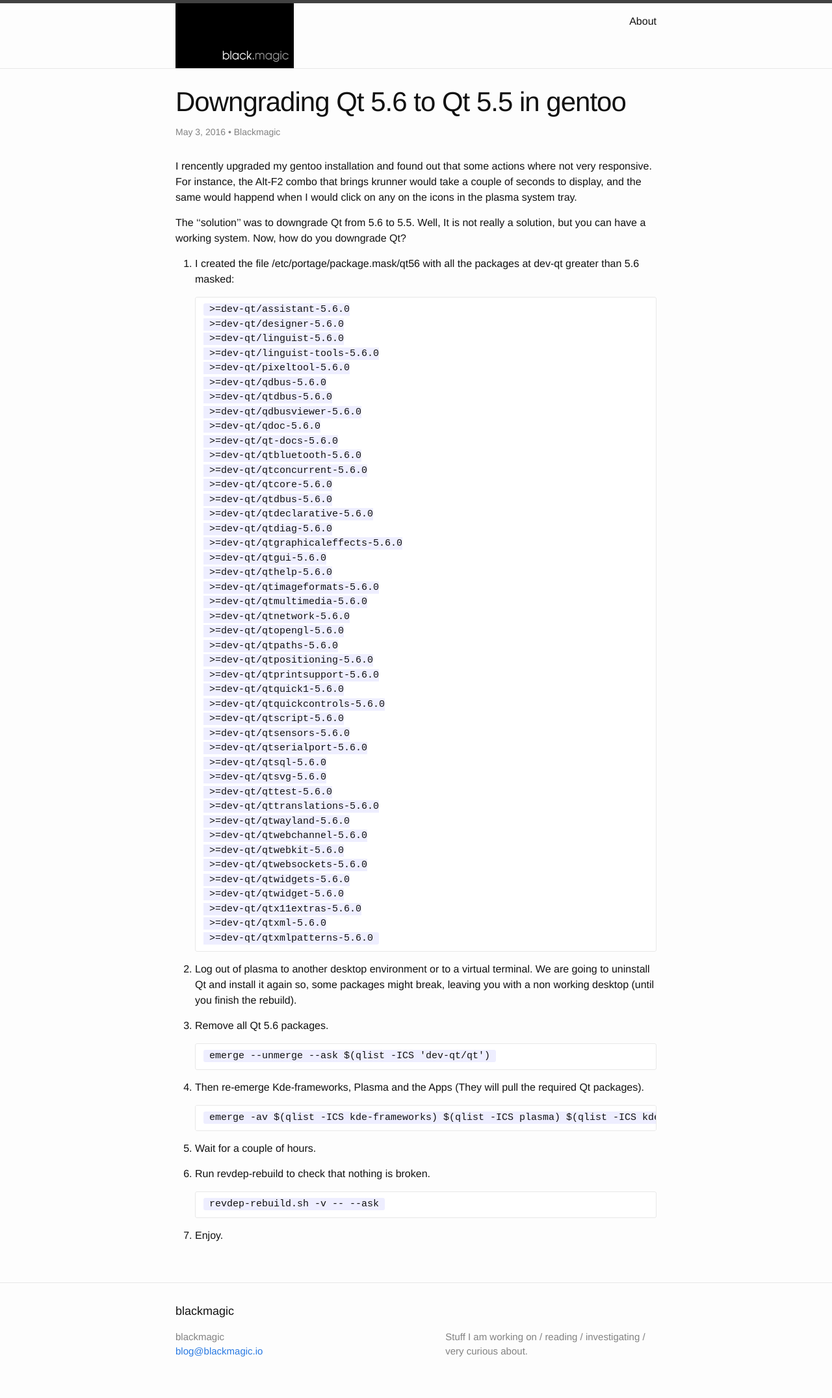
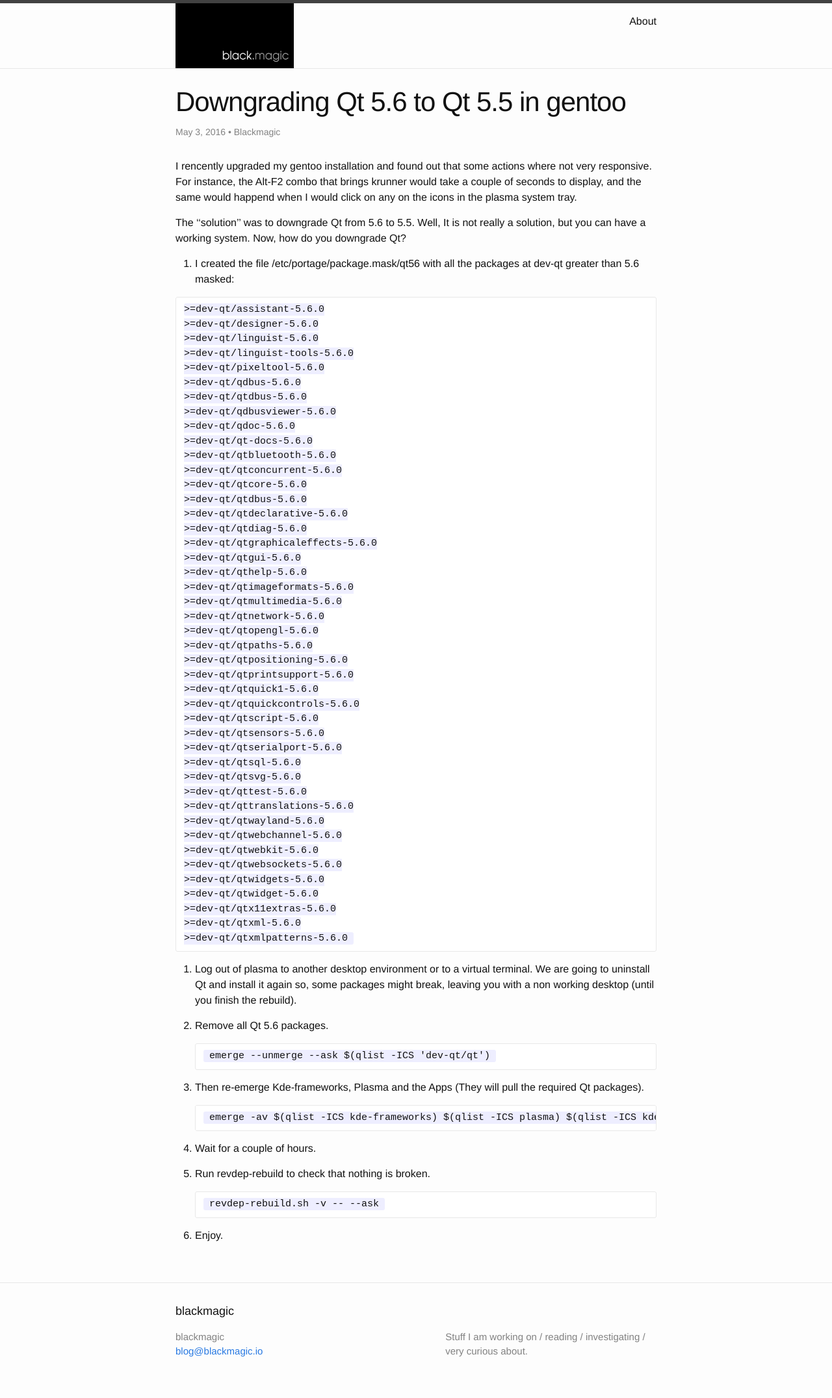
Before and after one commit to jfernandezalcon/jfernandezalcon.github.io, a Jekyll site: the page built from _posts/2016-05-03-downgrade-qt-56-to-55.md, in a window 1280 px wide. Shown: the whole page at 65% size. Built offline with Jekyll 4.4.1, drawn with Linux system fonts in a browser that asks for light colours; Markdown is read by kramdown in place of the engine named in the settings.

````diff
--- a/_config.yml
+++ b/_config.yml
@@ -9,7 +9,7 @@ url: "http://blog.blackmagic.io" # the base hostname & protocol for your site
 
 # Build settings
 #markdown: kramdown
-markdown: redcarpet
+markdown: kramdown
 
 defaults:
   values:
--- a/_posts/2016-05-03-downgrade-qt-56-to-55.md
+++ b/_posts/2016-05-03-downgrade-qt-56-to-55.md
@@ -12,52 +12,52 @@ The ''solution'' was to downgrade Qt from 5.6 to 5.5. Well, It is not really a s
 
 1. I created the file /etc/portage/package.mask/qt56 with all the packages at dev-qt greater than 5.6 masked:
 
-	```
-	>=dev-qt/assistant-5.6.0
-	>=dev-qt/designer-5.6.0
-	>=dev-qt/linguist-5.6.0
-	>=dev-qt/linguist-tools-5.6.0
-	>=dev-qt/pixeltool-5.6.0
-	>=dev-qt/qdbus-5.6.0
-	>=dev-qt/qtdbus-5.6.0
-	>=dev-qt/qdbusviewer-5.6.0
-	>=dev-qt/qdoc-5.6.0
-	>=dev-qt/qt-docs-5.6.0
-	>=dev-qt/qtbluetooth-5.6.0
-	>=dev-qt/qtconcurrent-5.6.0
-	>=dev-qt/qtcore-5.6.0
-	>=dev-qt/qtdbus-5.6.0
-	>=dev-qt/qtdeclarative-5.6.0
-	>=dev-qt/qtdiag-5.6.0
-	>=dev-qt/qtgraphicaleffects-5.6.0
-	>=dev-qt/qtgui-5.6.0
-	>=dev-qt/qthelp-5.6.0
-	>=dev-qt/qtimageformats-5.6.0
-	>=dev-qt/qtmultimedia-5.6.0
-	>=dev-qt/qtnetwork-5.6.0
-	>=dev-qt/qtopengl-5.6.0
-	>=dev-qt/qtpaths-5.6.0
-	>=dev-qt/qtpositioning-5.6.0
-	>=dev-qt/qtprintsupport-5.6.0
-	>=dev-qt/qtquick1-5.6.0
-	>=dev-qt/qtquickcontrols-5.6.0
-	>=dev-qt/qtscript-5.6.0
-	>=dev-qt/qtsensors-5.6.0
-	>=dev-qt/qtserialport-5.6.0
-	>=dev-qt/qtsql-5.6.0
-	>=dev-qt/qtsvg-5.6.0
-	>=dev-qt/qttest-5.6.0
-	>=dev-qt/qttranslations-5.6.0
-	>=dev-qt/qtwayland-5.6.0
-	>=dev-qt/qtwebchannel-5.6.0
-	>=dev-qt/qtwebkit-5.6.0
-	>=dev-qt/qtwebsockets-5.6.0
-	>=dev-qt/qtwidgets-5.6.0
-	>=dev-qt/qtwidget-5.6.0
-	>=dev-qt/qtx11extras-5.6.0
-	>=dev-qt/qtxml-5.6.0
-	>=dev-qt/qtxmlpatterns-5.6.0
-	```
+~~~
+>=dev-qt/assistant-5.6.0
+>=dev-qt/designer-5.6.0
+>=dev-qt/linguist-5.6.0
+>=dev-qt/linguist-tools-5.6.0
+>=dev-qt/pixeltool-5.6.0
+>=dev-qt/qdbus-5.6.0
+>=dev-qt/qtdbus-5.6.0
+>=dev-qt/qdbusviewer-5.6.0
+>=dev-qt/qdoc-5.6.0
+>=dev-qt/qt-docs-5.6.0
+>=dev-qt/qtbluetooth-5.6.0
+>=dev-qt/qtconcurrent-5.6.0
+>=dev-qt/qtcore-5.6.0
+>=dev-qt/qtdbus-5.6.0
+>=dev-qt/qtdeclarative-5.6.0
+>=dev-qt/qtdiag-5.6.0
+>=dev-qt/qtgraphicaleffects-5.6.0
+>=dev-qt/qtgui-5.6.0
+>=dev-qt/qthelp-5.6.0
+>=dev-qt/qtimageformats-5.6.0
+>=dev-qt/qtmultimedia-5.6.0
+>=dev-qt/qtnetwork-5.6.0
+>=dev-qt/qtopengl-5.6.0
+>=dev-qt/qtpaths-5.6.0
+>=dev-qt/qtpositioning-5.6.0
+>=dev-qt/qtprintsupport-5.6.0
+>=dev-qt/qtquick1-5.6.0
+>=dev-qt/qtquickcontrols-5.6.0
+>=dev-qt/qtscript-5.6.0
+>=dev-qt/qtsensors-5.6.0
+>=dev-qt/qtserialport-5.6.0
+>=dev-qt/qtsql-5.6.0
+>=dev-qt/qtsvg-5.6.0
+>=dev-qt/qttest-5.6.0
+>=dev-qt/qttranslations-5.6.0
+>=dev-qt/qtwayland-5.6.0
+>=dev-qt/qtwebchannel-5.6.0
+>=dev-qt/qtwebkit-5.6.0
+>=dev-qt/qtwebsockets-5.6.0
+>=dev-qt/qtwidgets-5.6.0
+>=dev-qt/qtwidget-5.6.0
+>=dev-qt/qtx11extras-5.6.0
+>=dev-qt/qtxml-5.6.0
+>=dev-qt/qtxmlpatterns-5.6.0
+~~~
 
 2. Log out of plasma to another desktop environment or to a virtual terminal. We are going to uninstall Qt and install it again so, some packages might break, leaving you with a non working desktop (until you finish the rebuild).
 
````
Also changed, not shown: _posts/2016-12-02-clear-sans-font.md (added, +30 -0 lines).
